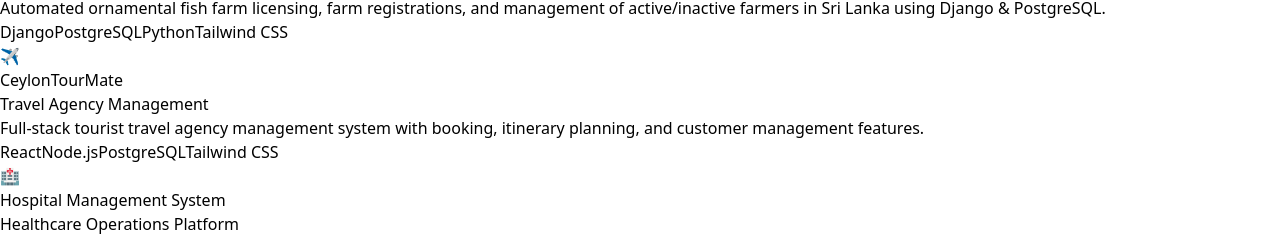
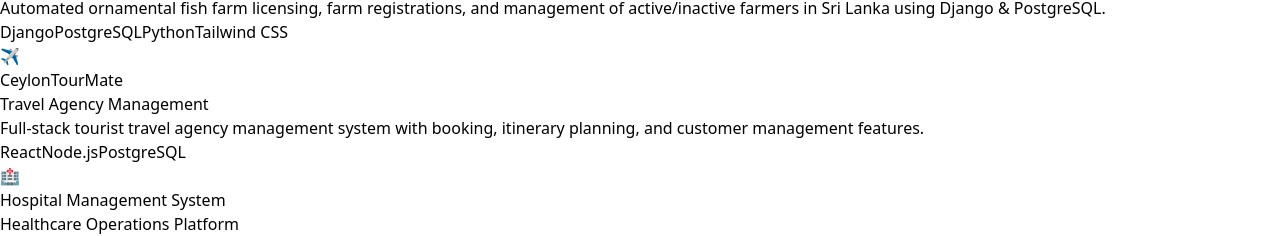
Before and after one commit to oshi2002/Oshi_Portfolio, a React (Vite) app: page / in a window 1280 px wide. Shown: the part 5390-5626 px from the top of the page. Built offline with nearby package versions, Linux system fonts and the light colour scheme.

Commit message:
update-04

```diff
--- a/src/components/EnhancedPortfolio.jsx
+++ b/src/components/EnhancedPortfolio.jsx
@@ -549,7 +549,7 @@ export default function EnhancedPortfolio() {
                 title: "CeylonTourMate",
                 subtitle: "Travel Agency Management",
                 description: "Full-stack tourist travel agency management system with booking, itinerary planning, and customer management features.",
-                tech: ["React", "Node.js", "PostgreSQL", "Tailwind CSS"],
+                tech: ["React", "Node.js", "PostgreSQL"],
                 image: "✈️",
                 gradient: "from-emerald-500 to-teal-500"
               },
```
